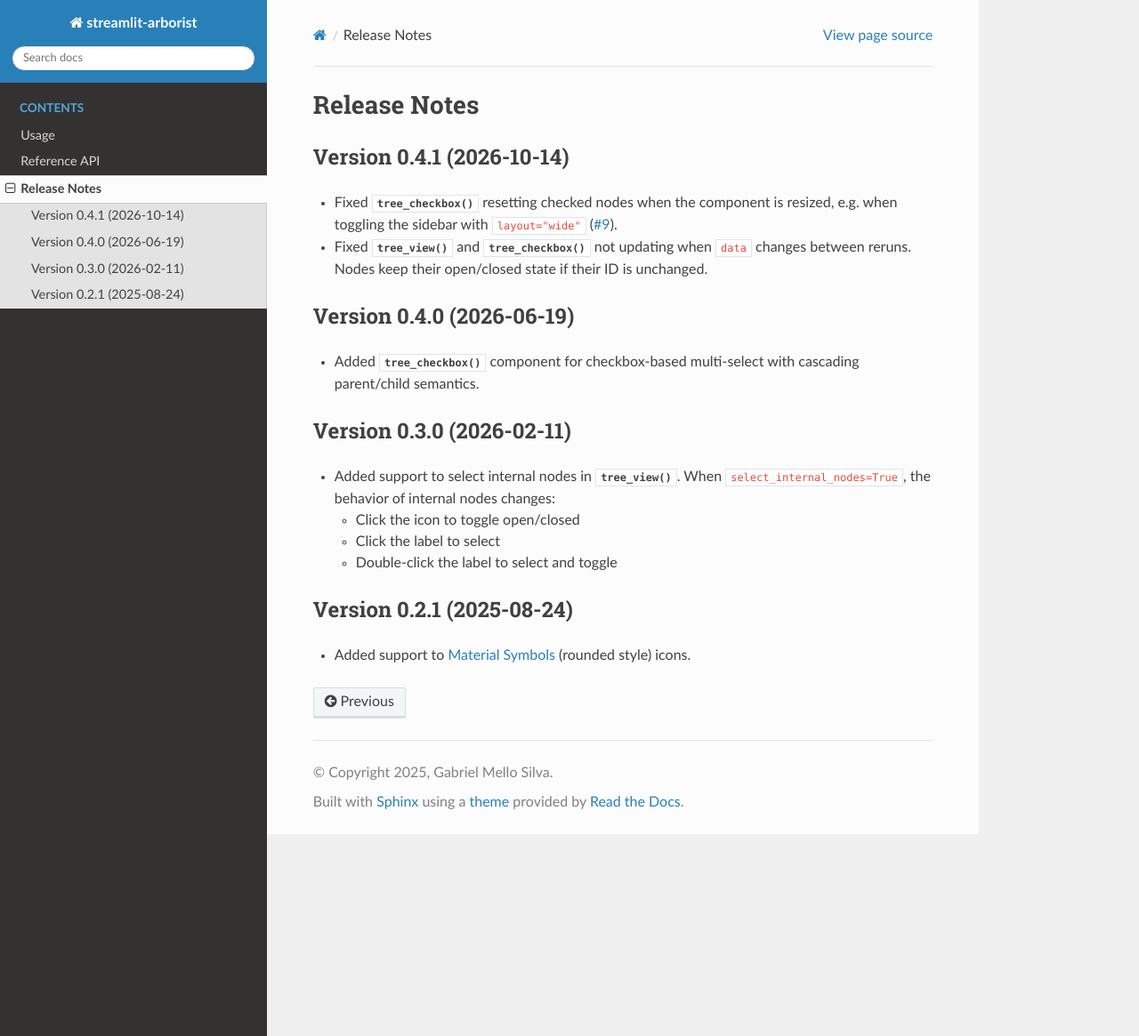
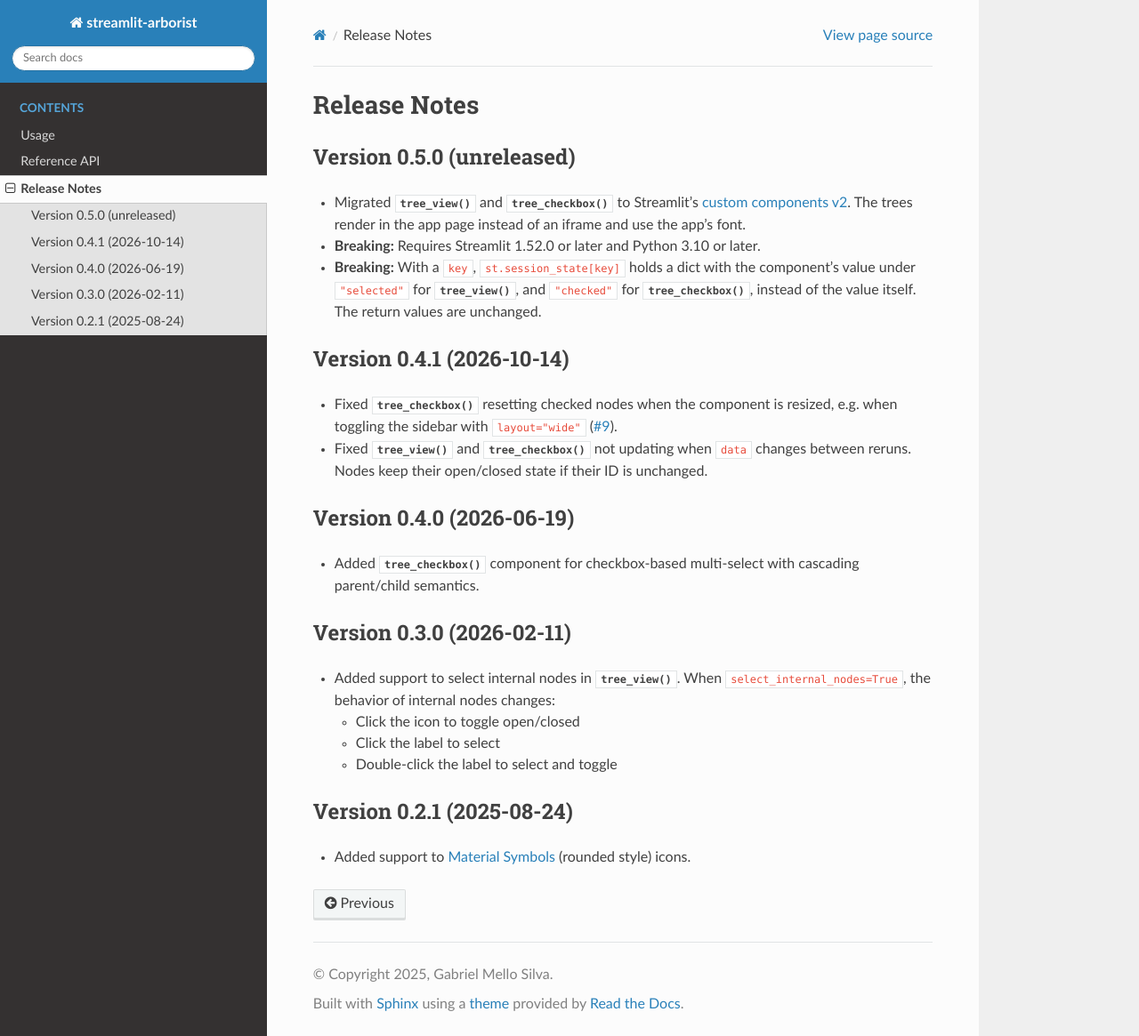
Before and after one commit to gabriel-msilva/streamlit-arborist, a Sphinx documentation site: the page built from docs/releases.rst, in a window 1280 px wide and 1165 px high. Shown: the whole window at 89% size. Built offline with Sphinx 7.4.7 and the Read the Docs theme 3.1.0, drawn with Linux system fonts in a browser that asks for light colours; the version number could not be read and is left out.

Commit message:
DOCS: Document the migration to custom components v2

```diff
--- a/docs/releases.rst
+++ b/docs/releases.rst
@@ -5,6 +5,18 @@ Release Notes
 =============
 
 .. currentmodule:: streamlit_arborist
+
+Version 0.5.0 (unreleased)
+--------------------------
+
+* Migrated :py:func:`tree_view` and :py:func:`tree_checkbox` to Streamlit's `custom components v2
+  <https://docs.streamlit.io/develop/concepts/custom-components/components-v2>`_.
+  The trees render in the app page instead of an iframe and use the app's font.
+* **Breaking:** Requires Streamlit 1.52.0 or later and Python 3.10 or later.
+* **Breaking:** With a ``key``, ``st.session_state[key]`` holds a dict with the component's value
+  under ``"selected"`` for :py:func:`tree_view`, and ``"checked"`` for :py:func:`tree_checkbox`,
+  instead of the value itself.
+  The return values are unchanged.
 
 Version 0.4.1 (2026-10-14)
 --------------------------
```
Also changed, not shown: CONTRIBUTING.md (+9 -5 lines).
